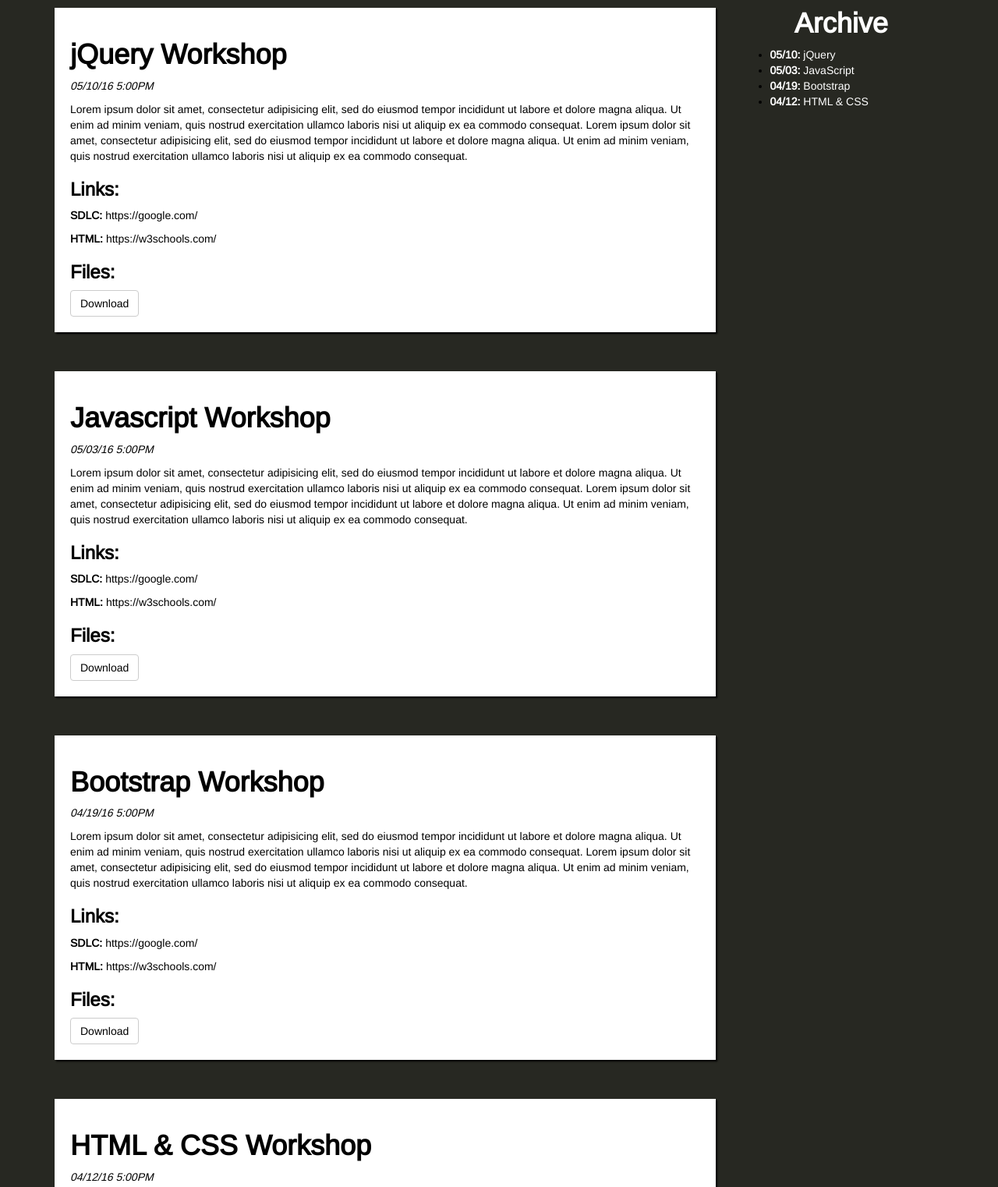
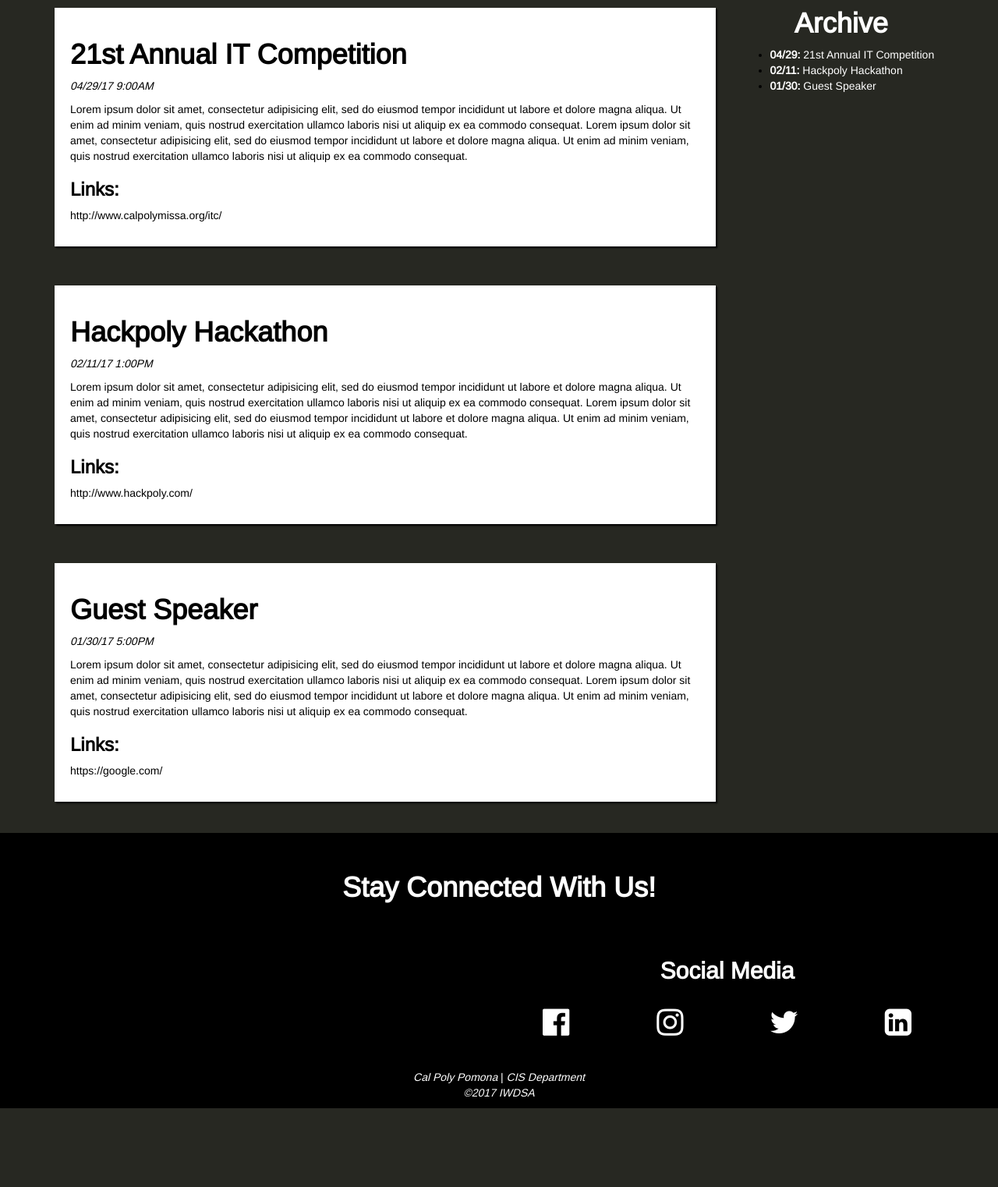
Before and after one commit to jeromefrancisco/iwdsa-site, a plain HTML site: page events.html in a window 1280 px wide. Shown: the part 140-1662 px from the top of the page at 78% size. After the commit the page ends 1561 px from the top, so only its background shows below. Drawn offline with nearby package versions, Linux system fonts and the light colour scheme.

Commit message:
Added Events Page

```diff
--- a/events.html
+++ b/events.html
@@ -48,59 +48,35 @@
 				<div class="row">
 					<div class="col-md-9">
 						<div class="solid-border-workshop topWorkshop">
-							<h1 class="workshopTitle"><b>jQuery Workshop</b></h1>
-							<p><i>05/10/16 5:00PM</i></p>
+							<h1 class="workshopTitle"><b>21st Annual IT Competition</b></h1>
+							<p><i>04/29/17 9:00AM</i></p>
 								<p>Lorem ipsum dolor sit amet, consectetur adipisicing elit, sed do eiusmod tempor incididunt ut labore et dolore magna aliqua. Ut enim ad minim veniam, quis nostrud exercitation ullamco laboris nisi ut aliquip ex ea commodo consequat. Lorem ipsum dolor sit amet, consectetur adipisicing elit, sed do eiusmod tempor incididunt ut labore et dolore magna aliqua. Ut enim ad minim veniam, quis nostrud exercitation ullamco laboris nisi ut aliquip ex ea commodo consequat.</p>
 							<h3><b>Links:</b></h3>
-								<p><b>SDLC:</b> <a href="google.com" target="_blank">https://google.com/</a></p>
-								<p><b>HTML:</b> <a href="w3schools.com" target="_blank">https://w3schools.com/</a></p>
-								<h3><b>Files:</b></h3>
-								<a class="btn btn-default text-center" href="#"><span class="txtDownload">Download</span></a>
+								<p><a href="http://www.calpolymissa.org/itc/" target="_blank">http://www.calpolymissa.org/itc/</a></p>
 						</div>
 
 						<div class="solid-border-workshop workshop">
-							<h1 class="workshopTitle"><b>Javascript Workshop</b></h1>
-							<p><i>05/03/16 5:00PM</i></p>
+							<h1 class="workshopTitle"><b>Hackpoly Hackathon</b></h1>
+							<p><i>02/11/17 1:00PM</i></p>
 								<p>Lorem ipsum dolor sit amet, consectetur adipisicing elit, sed do eiusmod tempor incididunt ut labore et dolore magna aliqua. Ut enim ad minim veniam, quis nostrud exercitation ullamco laboris nisi ut aliquip ex ea commodo consequat. Lorem ipsum dolor sit amet, consectetur adipisicing elit, sed do eiusmod tempor incididunt ut labore et dolore magna aliqua. Ut enim ad minim veniam, quis nostrud exercitation ullamco laboris nisi ut aliquip ex ea commodo consequat.</p>
 							<h3><b>Links:</b></h3>
-								<p><b>SDLC:</b> <a href="google.com" target="_blank">https://google.com/</a></p>
-								<p><b>HTML:</b> <a href="w3schools.com" target="_blank">https://w3schools.com/</a></p>
-								<h3><b>Files:</b></h3>
-								<a class="btn btn-default text-center" href="#"><span class="txtDownload">Download</span></a>
+								<p><a href="http://www.hackpoly.com/" target="_blank">http://www.hackpoly.com/</a></p>
 						</div>
 
 						<div class="solid-border-workshop workshop">
-							<div class="workshopTitle">
-								<h1 class="catBootstrap"><b>Bootstrap Workshop</b></h1>
-								<p><i>04/19/16 5:00PM</i></p>
-									<p>Lorem ipsum dolor sit amet, consectetur adipisicing elit, sed do eiusmod tempor incididunt ut labore et dolore magna aliqua. Ut enim ad minim veniam, quis nostrud exercitation ullamco laboris nisi ut aliquip ex ea commodo consequat. Lorem ipsum dolor sit amet, consectetur adipisicing elit, sed do eiusmod tempor incididunt ut labore et dolore magna aliqua. Ut enim ad minim veniam, quis nostrud exercitation ullamco laboris nisi ut aliquip ex ea commodo consequat.</p>
-								<h3><b>Links:</b></h3>
-									<p><b>SDLC:</b> <a href="google.com" target="_blank">https://google.com/</a></p>
-									<p><b>HTML:</b> <a href="w3schools.com" target="_blank">https://w3schools.com/</a></p>
-									<h3><b>Files:</b></h3>
-									<a class="btn btn-default text-center" href="#"><span class="txtDownload">Download</span></a>
-							</div>
+							<h1 class="workshopTitle"><b>Guest Speaker</b></h1>
+							<p><i>01/30/17 5:00PM</i></p>
+								<p>Lorem ipsum dolor sit amet, consectetur adipisicing elit, sed do eiusmod tempor incididunt ut labore et dolore magna aliqua. Ut enim ad minim veniam, quis nostrud exercitation ullamco laboris nisi ut aliquip ex ea commodo consequat. Lorem ipsum dolor sit amet, consectetur adipisicing elit, sed do eiusmod tempor incididunt ut labore et dolore magna aliqua. Ut enim ad minim veniam, quis nostrud exercitation ullamco laboris nisi ut aliquip ex ea commodo consequat.</p>
+							<h3><b>Links:</b></h3>
+								<p><a href="google.com" target="_blank">https://google.com/</a></p>
 						</div>
-
-					<div class="solid-border-workshop workshop">
-						<h1 class="workshopTitle"><b>HTML &amp; CSS Workshop</b></h1>
-						<p><i>04/12/16 5:00PM</i></p>
-							<p>Lorem ipsum dolor sit amet, consectetur adipisicing elit, sed do eiusmod tempor incididunt ut labore et dolore magna aliqua. Ut enim ad minim veniam, quis nostrud exercitation ullamco laboris nisi ut aliquip ex ea commodo consequat. Lorem ipsum dolor sit amet, consectetur adipisicing elit, sed do eiusmod tempor incididunt ut labore et dolore magna aliqua. Ut enim ad minim veniam, quis nostrud exercitation ullamco laboris nisi ut aliquip ex ea commodo consequat.</p>
-						<h3><b>Links:</b></h3>
-							<p><b>SDLC:</b> <a href="google.com" target="_blank">https://google.com/</a></p>
-							<p><b>HTML:</b> <a href="w3schools.com" target="_blank">https://w3schools.com/</a></p>
-							<h3><b>Files:</b></h3>
-							<a class="btn btn-default text-center" href="#"><span class="txtDownload">Download</span></a>
-					</div>
-
 					</div>
 					<div class="col-md-3">
 						<h1 class="archivesWorkshopsTitle text-center"><b>Archive</b></h1>
 						<ul>
-							<li><a href="#" style="color: white"><b>05/10:</b> jQuery</a></li>
-							<li><a href="#" style="color: white"><b>05/03:</b> JavaScript</a></li>
-							<li><a href="#" style="color: white"><b>04/19:</b> Bootstrap</a></li>
-							<li><a href="#" style="color: white"><b>04/12:</b> HTML &amp; CSS</a></li>
+							<li><a href="#" style="color: white"><b>04/29:</b> 21st Annual IT Competition</a></li>
+							<li><a href="#" style="color: white"><b>02/11:</b> Hackpoly Hackathon</a></li>
+							<li><a href="#" style="color: white"><b>01/30:</b> Guest Speaker</a></li>
 						</ul>
 					</div>
 				</div>
```
